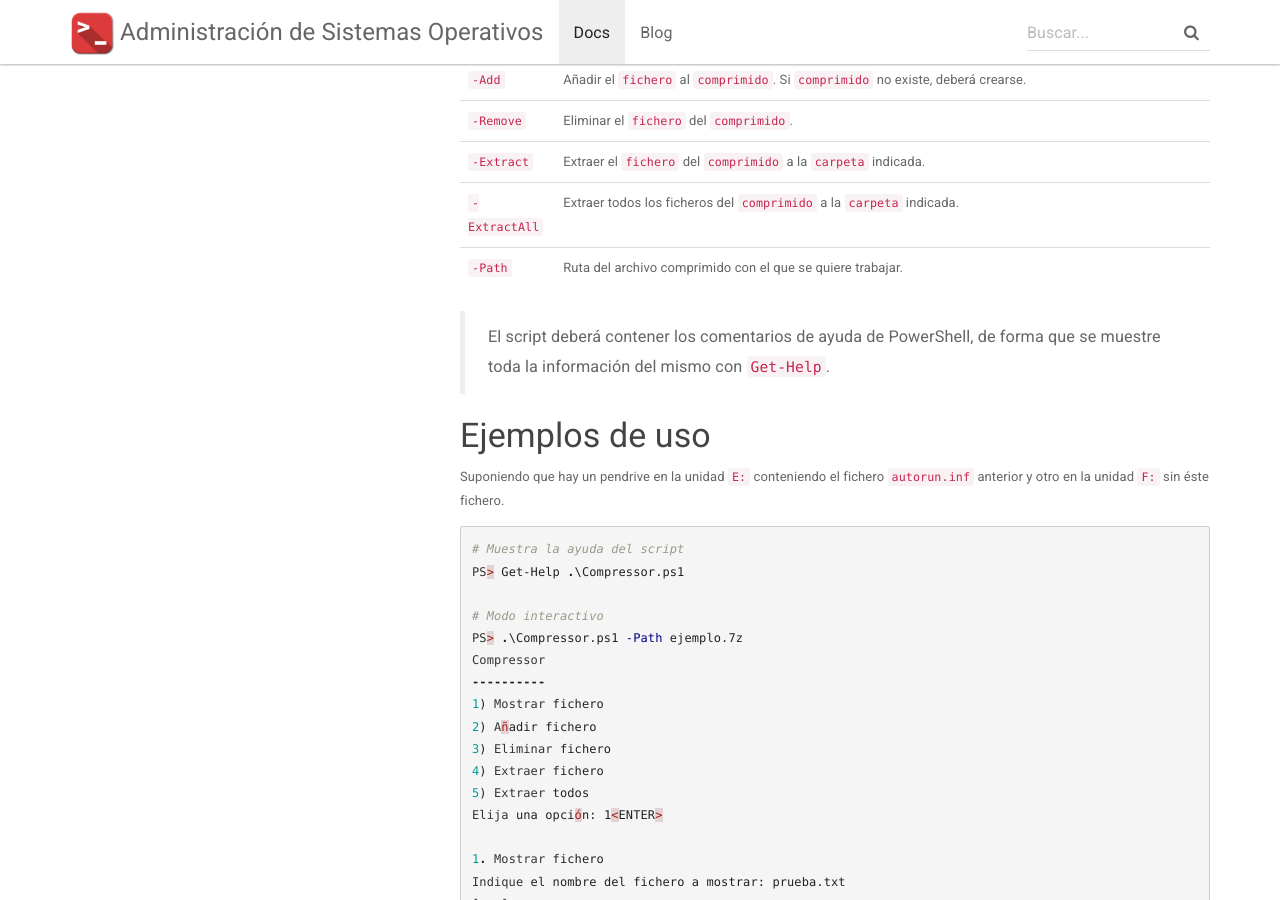
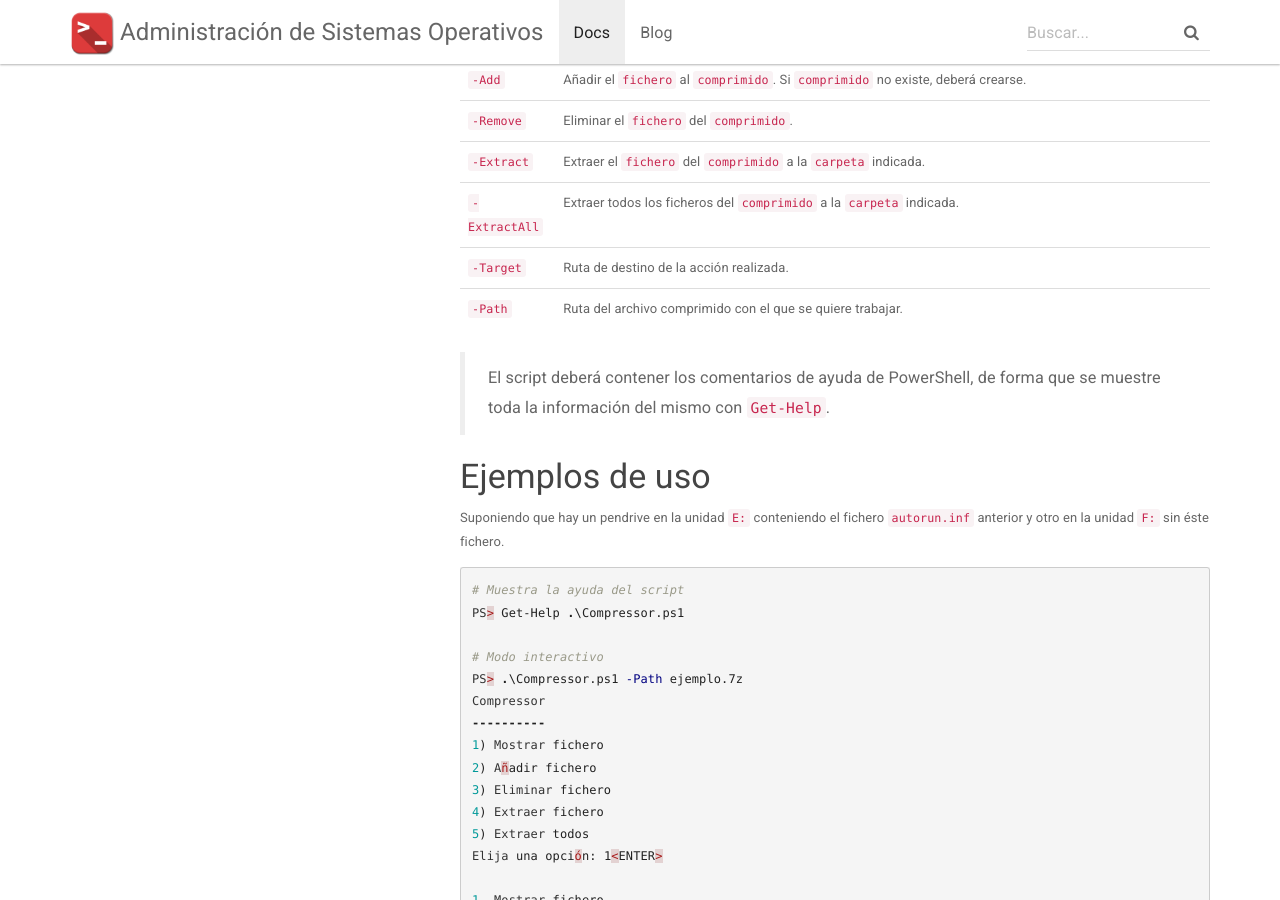
Before and after one commit to asir-add/asir-add.github.io, a Jekyll site: the page built from docs/_docs/scripting/powershell/proyectos/compressor.md, in a window 1280 px wide and 900 px high, scrolled down 642 px. Built offline with Jekyll 4.4.1, drawn with Linux system fonts in a browser that asks for light colours; nearby versions of some CDN libraries.

Commit message:
Update compressor.md

```diff
--- a/docs/_docs/scripting/powershell/proyectos/compressor.md
+++ b/docs/_docs/scripting/powershell/proyectos/compressor.md
@@ -24,6 +24,7 @@ El funcionamiento del script será el siguiente:
 | `-Remove`     | Eliminar el `fichero` del `comprimido`.                                                                                                                                                                                                                                                                       |
 | `-Extract`    | Extraer el `fichero` del `comprimido` a la `carpeta` indicada.                                                                                                                                                                                                                                                |
 | `-ExtractAll` | Extraer todos los ficheros del `comprimido` a la `carpeta` indicada.                                                                                                                                                                                                                                          |
+| `-Target`     | Ruta de destino de la acción realizada.                                                                                                                                                                                                                                                                       |
 | `-Path`       | Ruta del archivo comprimido con el que se quiere trabajar.                                                                                                                                                                                                                                                    |
 
 > El script deberá contener los comentarios de ayuda de PowerShell, de forma que se muestre toda la información del mismo con `Get-Help`.
```
